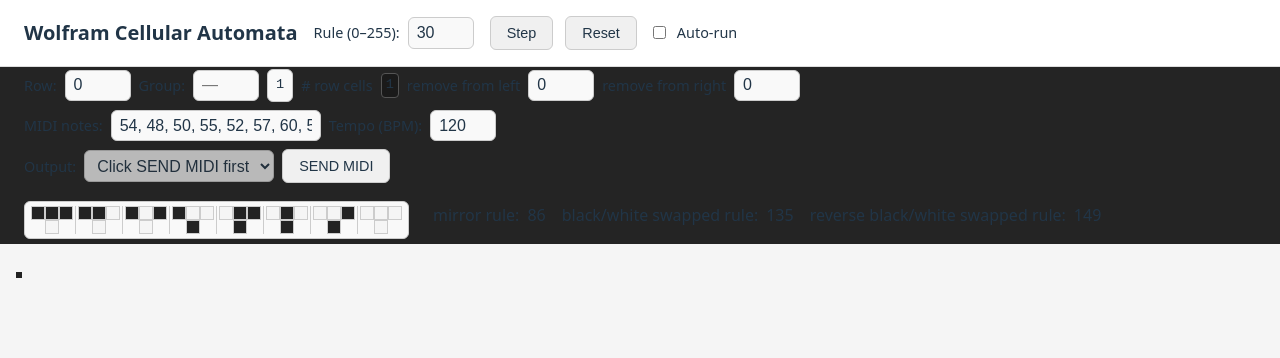
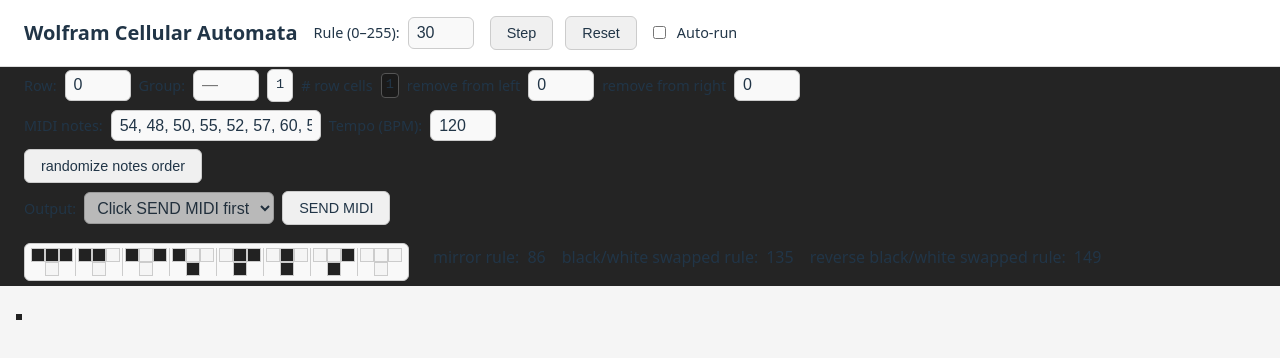
Before and after one commit to nathanfenoglio/wolfram-cellular-automata-midi-notes, a React (Vite) app: page / in a window 1280 px wide. Shown: the top 358 px of the page. Built offline with nearby package versions, Linux system fonts and the light colour scheme.

Commit message:
add randomize midi notes button

```diff
--- a/src/App.css
+++ b/src/App.css
@@ -200,6 +200,22 @@
 .output-select:disabled {
   opacity: 0.7;
   cursor: not-allowed;
+}
+
+/* randomize notes order button */
+.randomize-notes-button {
+  padding: 0.5rem 1rem;
+  font-size: 0.9rem;
+  border-radius: 6px;
+  border: 1px solid #555;
+  background: #333;
+  color: inherit;
+  cursor: pointer;
+}
+
+.randomize-notes-button:hover {
+  border-color: #646cff;
+  background: #404050;
 }
 
 /* send midi button */
@@ -407,6 +423,16 @@
     border-color: #646cff;
   }
 
+  .randomize-notes-button {
+    background: #f0f0f0;
+    border-color: #ccc;
+  }
+
+  .randomize-notes-button:hover {
+    background: #e5e5ff;
+    border-color: #646cff;
+  }
+
   .row-viewer .row-display {
     background: #f9f9f9;
     border-color: #ccc;
--- a/src/components/RowViewer.jsx
+++ b/src/components/RowViewer.jsx
@@ -271,6 +271,17 @@
     if (valid.length === 0) setNotesInput(DEFAULT_NOTES_STRING);
   };
 
+  // randomize order of notes when user presses button
+  const handleRandomizeNotes = () => {
+    const notes = parseNotesInput(notesInput);
+    // for each note swap with another random note already in notes
+    for (let i = notes.length - 1; i > 0; i--) {
+      const j = Math.floor(Math.random() * (i + 1));
+      [notes[i], notes[j]] = [notes[j], notes[i]];
+    }
+    setNotesInput(notes.join(", "));
+  };
+
   return (
     <div className="row-viewer">
       {/* user input for row to display as 0s 1s and send as midi */}
@@ -357,6 +368,14 @@
             onBlur={handleTempoBlur}
           />
         </div>
+        {/* option for user to randomize the order of the midi notes */}
+        <button
+          type="button"
+          className="randomize-notes-button"
+          onClick={handleRandomizeNotes}
+        >
+          randomize notes order
+        </button>
         <div className="midi-row-output-send">
           <label htmlFor="output-select">Output:</label>
           <select
```
